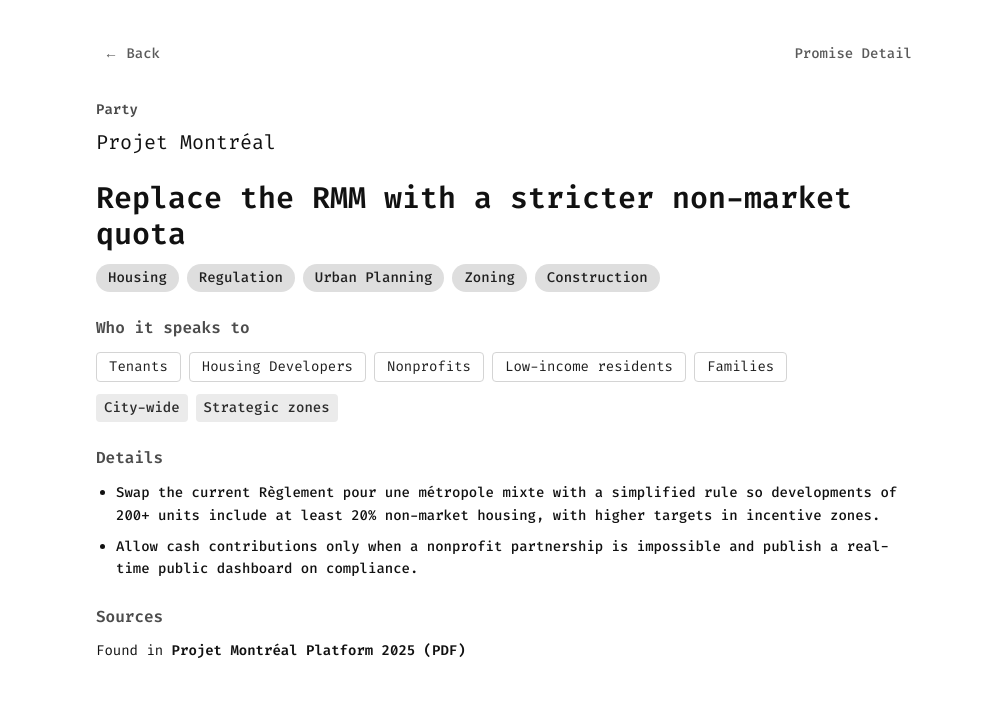
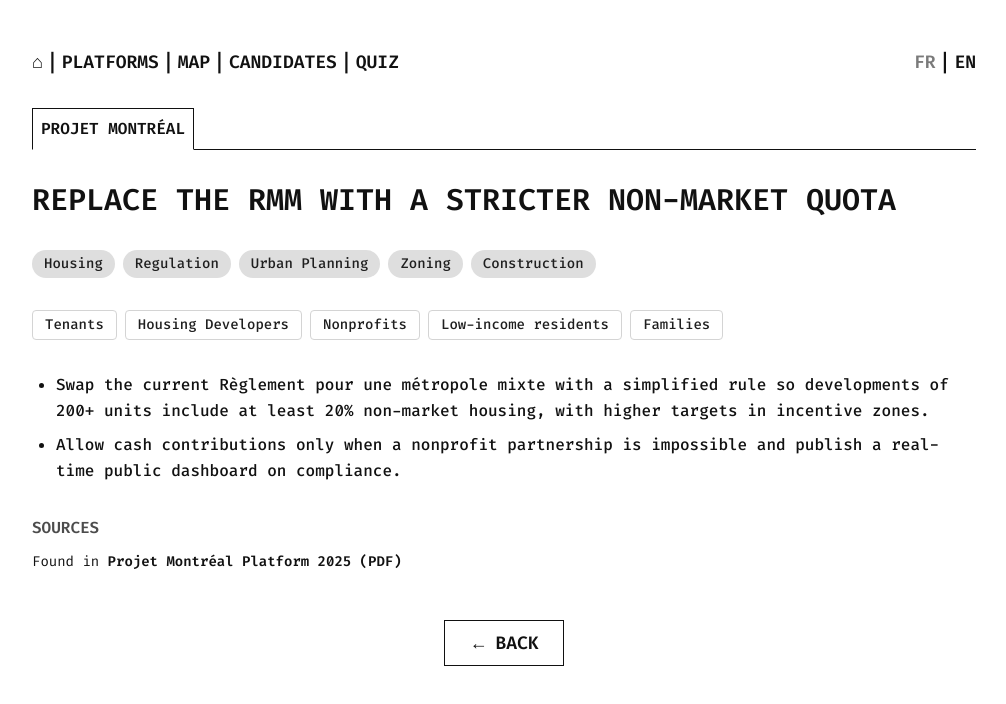
Before and after one commit to jxlxx/elections2025, a Next.js app in the folder mtl/: page /platform/promise/pm_rmm_replacement_non_market_quota in a window 1280 px wide. Shown: the top 704 px of the page, without its empty margins (136-1142 px from the left). Built offline with nearby package versions, Linux system fonts and the light colour scheme.

Commit message:
:lipstick: improve the /platform/promise page

```diff
--- /dev/null
+++ b/mtl/src/app/platform/promise/[slug]/PromiseDetailClient.tsx
@@ -0,0 +1,133 @@
+"use client";
+
+import Link from "next/link";
+import { useMemo, useState } from "react";
+import { NavBar } from "@/components/NavBar";
+import { getSource, getText, Language } from "@/lib/content";
+
+export type PromiseEntry = {
+  id: string;
+  party: string;
+  category: string[];
+  demographic: string[];
+  land?: string[];
+  details: string[];
+  sources: string[];
+};
+
+type PromiseDetailClientProps = {
+  promise: PromiseEntry;
+};
+
+export function PromiseDetailClient({ promise }: PromiseDetailClientProps) {
+  const [language, setLanguage] = useState<Language>("en");
+
+  const titleKey = `promise__${promise.id}__title`;
+  const title = getText(titleKey, language);
+  const partyLabel = getText(promise.party, language);
+
+  const categoryLabels = useMemo(
+    () => promise.category.map((category) => getText(category, language)),
+    [promise.category, language]
+  );
+
+  const demographicLabels = useMemo(
+    () => promise.demographic.map((demographic) => getText(demographic, language)),
+    [promise.demographic, language]
+  );
+
+  const details = useMemo(
+    () => promise.details.map((detailKey) => getText(detailKey, language)),
+    [promise.details, language]
+  );
+
+  const sources = useMemo(
+    () => promise.sources.map((sourceKey) => getSource(sourceKey, language)),
+    [promise.sources, language]
+  );
+
+  return (
+    <div className="min-h-screen text-[#111111]">
+      <div className="mx-auto flex max-w-5xl flex-col gap-8 px-6 py-12 sm:px-10">
+        <NavBar language={language} onLanguageChange={setLanguage} />
+
+        <section className="space-y-4">
+          <div className="flex items-end gap-6 border-b border-[#111111]">
+            <div className="flex flex-1 items-center gap-4">
+              <span className="relative -mb-[1px] inline-flex border border-[#111111] border-b-[#ffffff] bg-[#ffffff] px-2 py-2 uppercase font-semibold text-[#111111]">
+                {partyLabel}
+              </span>
+            </div>
+          </div>
+        </section>
+
+        <article className="space-y-8">
+          <header className="space-y-2">
+            <h1 className="text-3xl font-semibold uppercase text-[#111111]">{title}</h1>
+          </header>
+
+          <section className="space-y-3">
+            <div className="flex flex-wrap gap-2 text-sm font-medium text-[#5a5a5a]">
+              {categoryLabels.map((label) => (
+                <span key={label} className="rounded-full bg-[#dedede] px-3 py-1 text-[#1f1f1f]">
+                  {label}
+                </span>
+              ))}
+            </div>
+          </section>
+
+          <section className="space-y-3">
+            <div className="flex flex-wrap gap-2 text-sm font-medium text-[#1f1f1f]">
+              {demographicLabels.map((label) => (
+                <span key={label} className="rounded border border-[#d4d4d4] px-3 py-1">
+                  {label}
+                </span>
+              ))}
+            </div>
+          </section>
+
+          <section className="space-y-3">
+            <ul className="list-disc space-y-2 pl-6 text-base font-medium leading-relaxed">
+              {details.map((detail) => (
+                <li key={detail}>{detail}</li>
+              ))}
+            </ul>
+          </section>
+
+          <section className="space-y-3">
+            <h2 className="text-base font-semibold uppercase text-[#4c4c4c]">Sources</h2>
+            {sources.length === 0 ? (
+              <p className="text-sm text-[#9b9b9b]">No source listed for this promise.</p>
+            ) : (
+              <ul className="space-y-2 text-sm">
+                {sources.map((source) => (
+                  <li key={`${promise.id}-${source.label}`}>
+                    Found in {" "}
+                    <a
+                      href={source.url}
+                      target="_blank"
+                      rel="noreferrer"
+                      className="font-semibold text-[#111111] underline decoration-dotted underline-offset-4 hover:opacity-80"
+                    >
+                      {source.label}
+                    </a>
+                  </li>
+                ))}
+              </ul>
+            )}
+          </section>
+        </article>
+
+        <div className="pt-4">
+          <Link
+            href="/platforms"
+            className="mx-auto flex w-fit items-center gap-2 border border-[#111111] bg-white px-6 py-2 text-lg font-semibold uppercase text-[#111111] hover:bg-[#f5f5f5]"
+          >
+            <span aria-hidden>←</span>
+            Back
+          </Link>
+        </div>
+      </div>
+    </div>
+  );
+}
--- a/mtl/src/app/platform/promise/[slug]/page.tsx
+++ b/mtl/src/app/platform/promise/[slug]/page.tsx
@@ -1,9 +1,6 @@
-import Link from "next/link";
 import { notFound } from "next/navigation";
 import promisesData from "@/data/promises.json";
-import { getSource, getText, Language } from "@/lib/content";
-
-const DEFAULT_LANGUAGE: Language = "en";
+import { PromiseDetailClient, type PromiseEntry } from "./PromiseDetailClient";
 
 export function generateStaticParams() {
   return promisesData.map((promise) => ({ slug: promise.id }));
@@ -19,109 +16,10 @@
   params,
 }: PromiseDetailPageProps) {
   const { slug } = await params;
-  const promise = promisesData.find((item) => item.id === slug);
+  const promise = promisesData.find((item) => item.id === slug) as PromiseEntry | undefined;
 
   if (!promise) {
     notFound();
   }
-
-  const language = DEFAULT_LANGUAGE;
-  const titleKey = `promise__${promise.id}__title`;
-  const title = getText(titleKey, language);
-  const partyLabel = getText(promise.party, language);
-  const categoryLabels = promise.category.map((category) =>
-    getText(category, language)
-  );
-  const demographicLabels = promise.demographic.map((demographic) =>
-    getText(demographic, language)
-  );
-  const landLabels = promise.land.map((land) => getText(land, language));
-  const details = promise.details.map((detailKey) => getText(detailKey, language));
-  const sources = promise.sources.map((sourceKey) => getSource(sourceKey, language));
-
-  return (
-    <div className="mx-auto flex min-h-screen max-w-4xl flex-col gap-8 px-6 py-10 sm:px-10">
-      <header className="flex items-center justify-between text-sm font-medium text-[#5a5a5a]">
-        <Link
-          href="/platforms"
-          className="rounded px-2 py-1 text-[#111111] transition-colors hover:bg-[#e1e1e1]"
-        >
-          ← Back
-        </Link>
-        <span>Promise Detail</span>
-      </header>
-
-      <article className="space-y-6">
-        <div className="space-y-2">
-          <p className="text-sm font-semibold text-[#4c4c4c]">Party</p>
-          <p className="text-xl text-[#111111]">{partyLabel}</p>
-        </div>
-
-        <div className="space-y-3">
-          <h1 className="text-3xl font-semibold text-[#111111]">{title}</h1>
-          <div className="flex flex-wrap gap-2 text-sm font-medium text-[#5a5a5a]">
-            {categoryLabels.map((label) => (
-              <span key={label} className="rounded-full bg-[#dedede] px-3 py-1 text-[#1f1f1f]">
-                {label}
-              </span>
-            ))}
-          </div>
-        </div>
-
-        <section className="space-y-3">
-          <h2 className="text-base font-semibold text-[#4c4c4c]">
-            Who it speaks to
-          </h2>
-          <div className="flex flex-wrap gap-2 text-sm text-[#1f1f1f]">
-            {demographicLabels.map((label) => (
-              <span key={label} className="rounded border border-[#d4d4d4] px-3 py-1">
-                {label}
-              </span>
-            ))}
-          </div>
-          {landLabels.length > 0 && (
-            <div className="flex flex-wrap gap-2 text-sm font-medium text-[#5a5a5a]">
-              {landLabels.map((label) => (
-                <span key={label} className="rounded bg-[#ebebeb] px-2 py-1 text-[#2c2c2c]">
-                  {label}
-                </span>
-              ))}
-            </div>
-          )}
-        </section>
-
-        <section className="space-y-3">
-          <h2 className="text-base font-semibold text-[#4c4c4c]">Details</h2>
-          <ul className="list-disc space-y-2 pl-5 text-sm font-medium leading-relaxed">
-            {details.map((detail) => (
-              <li key={detail}>{detail}</li>
-            ))}
-          </ul>
-        </section>
-
-        <section className="space-y-3">
-          <h2 className="text-base font-semibold text-[#4c4c4c]">Sources</h2>
-          {sources.length === 0 ? (
-            <p className="text-sm text-[#9b9b9b]">No source listed for this promise.</p>
-          ) : (
-            <ul className="space-y-2 text-sm">
-              {sources.map((source) => (
-                <li key={`${promise.id}-${source.label}`}>
-                  Found in {" "}
-                  <a
-                    href={source.url}
-                    target="_blank"
-                    rel="noreferrer"
-                    className="font-semibold text-[#111111] underline decoration-dotted underline-offset-4 hover:opacity-80"
-                  >
-                    {source.label}
-                  </a>
-                </li>
-              ))}
-            </ul>
-          )}
-        </section>
-      </article>
-    </div>
-  );
+  return <PromiseDetailClient promise={promise} />;
 }
```
